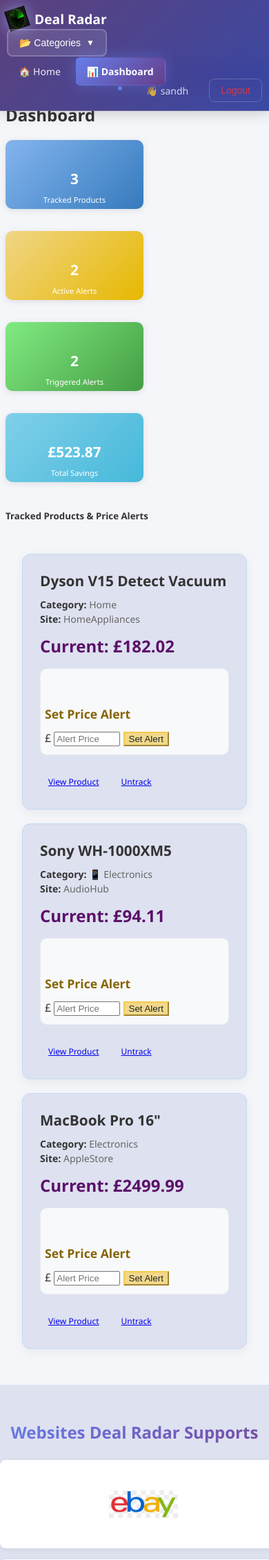
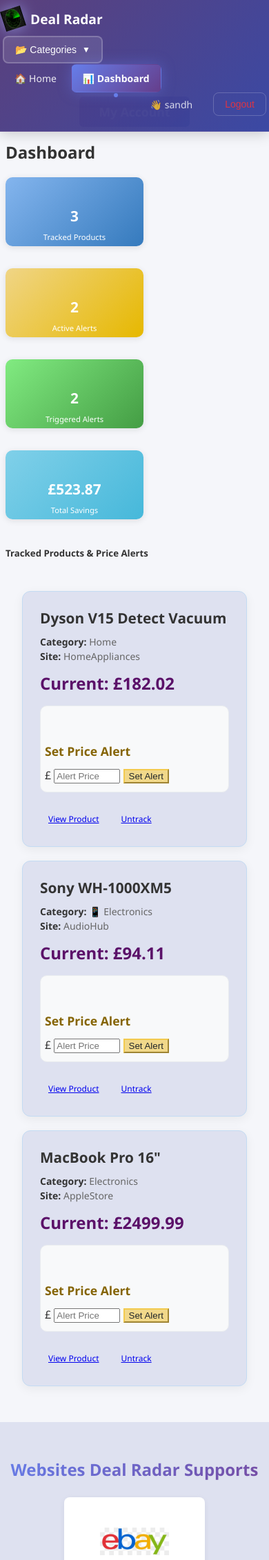
Before and after one commit to Sandhya80/Deal_Radar, a Django app: page /dashboard/ in a window 390 px wide. Shown: the top 2262 px of the page at 69% size. Run offline with Django 4.2, Linux system fonts and the light colour scheme; a user stored in the database is signed in; data comes from the database, SQL or seed files in the repository.

Commit message:
Improve mobile navbar responsiveness and layout

```diff
--- a/static/css/base.css
+++ b/static/css/base.css
@@ -51,16 +51,15 @@ body {
     right: 0;
     z-index: 1000;
     background: linear-gradient(135deg, rgba(83, 54, 116, 0.95) 0%, rgba(48, 63, 159, 0.95) 100%);
-    backdrop-filter: blur(15px);
-    border-bottom: 1px solid rgba(173, 181, 189, 0.3);
-    transition: all 0.3s ease;
     box-shadow: 0 2px 20px rgba(0, 0, 0, 0.2);
     display: flex;
     align-items: center;
     justify-content: space-between;
     padding: 12px 40px;
     color: white;
-    height: 60px;
+    min-height: 60px;
+    height: auto; /* Allow height to grow */
+    flex-wrap: wrap;
 }
 
 /* Brand Section - Left */
@@ -738,35 +737,79 @@ body {
     text-fill-color: transparent;
 }
 
-/* Responsive Navigation and Supported Sites */
+/* --- Responsive Navigation Bar --- */
+.nav-bar {
+    position: fixed;
+    top: 0;
+    left: 0;
+    right: 0;
+    z-index: 1000;
+    background: linear-gradient(135deg, rgba(83, 54, 116, 0.95) 0%, rgba(48, 63, 159, 0.95) 100%);
+    box-shadow: 0 2px 20px rgba(0, 0, 0, 0.2);
+    display: flex;
+    align-items: center;
+    justify-content: space-between;
+    padding: 12px 40px;
+    color: white;
+    min-height: 60px;
+    height: auto; /* Allow height to grow */
+    flex-wrap: wrap;
+}
+
+/* Ensure main content is not hidden under navbar */
+body {
+    padding-top: 80px; /* Adjust if navbar height changes on mobile */
+}
+
 @media (max-width: 900px) {
     .nav-bar {
         flex-direction: column;
-        align-items: flex-start;
+        align-items: stretch;
         padding: 12px 10px;
         height: auto;
+        min-height: unset;
+    }
+    .nav-brand {
+        margin-bottom: 10px;
     }
     .nav-center {
         flex-direction: column;
         gap: 10px;
         width: 100%;
         align-items: flex-start;
+        margin-bottom: 10px;
+    }
+    .nav-links {
+        flex-direction: column;
+        width: 100%;
     }
     .nav-auth {
         margin-left: 0;
         width: 100%;
         justify-content: flex-end;
+        margin-bottom: 10px;
+    }
+    .my-account-btn-container {
+        margin-top: 10px;
+        margin-bottom: 10px;
+        justify-content: center;
+    }
+    .container {
+        padding-top: 10px;
     }
 }
 
+/* Extra: Prevent overlap for very small screens */
 @media (max-width: 600px) {
-    .logo-grid {
-        flex-direction: column;
-        gap: 1rem;
+    body {
+        padding-top: 120px; /* Increase if navbar stacks and grows taller */
     }
-    .logo-card {
-        min-width: 0;
-        width: 90vw;
-        margin: 0 auto;
+    .nav-bar {
+        padding: 12px 4px;
     }
 }
+
+/* Optional: Add a subtle border or shadow to separate navbar visually */
+.nav-bar {
+    border-bottom: 1px solid rgba(168, 181, 255, 0.2);
+}
```
